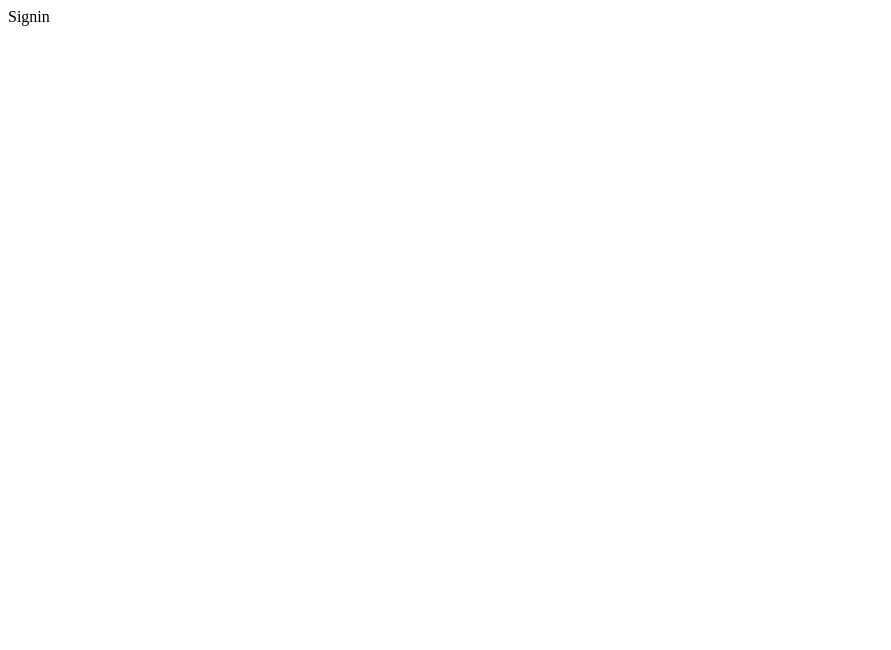
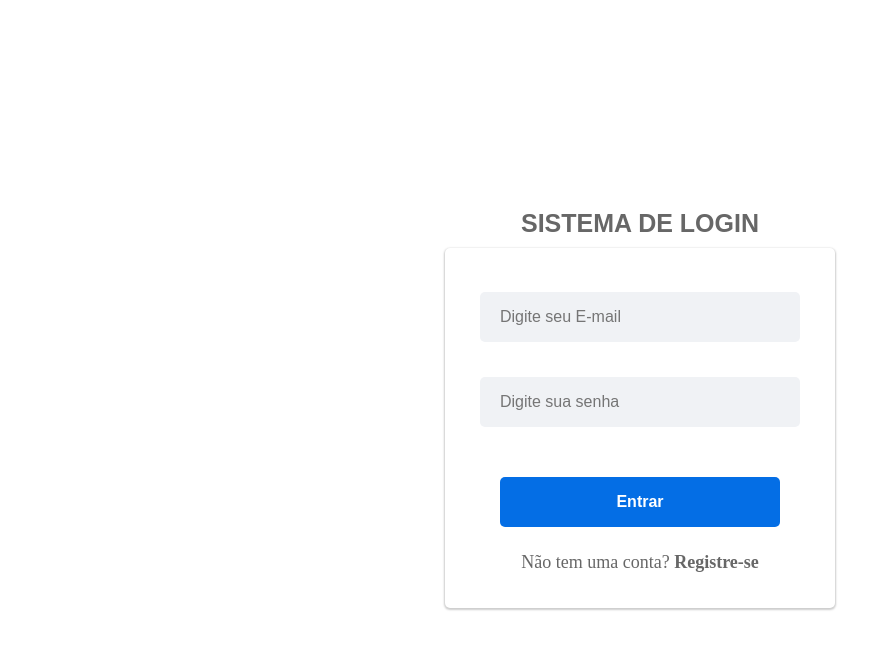
Before and after one commit to JesseChagas/login-system-reactjs-, a React (Create React App) app in the folder sistema-login/: page / in a window 1280 px wide. Shown: the top 650 px of the page, without its empty margins (0-891 px from the left). Built offline with nearby package versions, Linux system fonts and the light colour scheme.

Commit message:
Signin style/index added
a basic style was created for the login screen, along with its index

```diff
--- a/sistema-login/src/components/Button/styles.js
+++ b/sistema-login/src/components/Button/styles.js
@@ -1,15 +1,19 @@
 import styled from "styled-components";
 
 export const Button = styled.button `
-    padding: 16px 20px;
+    padding: 16px 25%;
     outline: none;
     border: none;
     border-radius: 5px;
-    width 100%:
+    width: 80%;
     cursor: pointer;
     background-color: #046ee5;
     color: white;
     font-weight: 600;
     font-size: 16px;
-    max-width: 350px;
+
+    &:hover {
+        background-color: #005eef;
+      }
+
 `;
--- a/sistema-login/src/components/Input/index.js
+++ b/sistema-login/src/components/Input/index.js
@@ -1,10 +1,10 @@
 import React from 'react'
 import * as C from "./styles";
 
-const Input = ({type, placeholder, valve, onChange}) => {
+const Input = ({type, placeholder, value, onChange}) => {
   return (
     <C.Input
-      valve = {valve}
+      value = {value}
       onChange = {onChange}
       type = {type}
       placeholder = {placeholder}
--- a/sistema-login/src/components/Input/styles.js
+++ b/sistema-login/src/components/Input/styles.js
@@ -3,10 +3,15 @@
 export const Input = styled.input`
     outline: none;
     padding: 16px 20px;
-    width: 100%;
+    width: 80%;
     border-radius: 5px;
     font-size: 16px;
+    margin-top: 10px;
 
     background-color: #f0f2f5;
     border: none;
+
+    &:hover {
+        background-color: #d9e4ec;
+      }
     `;
--- a/sistema-login/src/pages/Signin/index.js
+++ b/sistema-login/src/pages/Signin/index.js
@@ -1,9 +1,63 @@
-import React from 'react'
+import React, {useState} from 'react'
+import Input from '../../components/Input';
+import Button from '../../components/button';
+import { Link, useNavigate } from 'react-router-dom';
+import useAuth from '../../hooks/useAuth';
+import * as C from "./styles"
 
 const Signin = () => {
+    const {signin} = useAuth();
+    const navigate = useNavigate();
+
+    const [email, setEmail] = useState("");
+    const [senha, setSenha] = useState("");
+    const [error, setError] = useState("");
+
+    const handleLogin = () => {
+        if (!email | !senha) {
+            setError("Prencha todos os campos")
+            return;
+        }
+
+
+        const res = signin(email, senha);
+
+        if (res) {
+            setError(res);
+            return;
+        }
+
+        navigate("/home");
+    };
+
+
   return (
-    <div>Signin</div>
-  )
-}
+    <C.Container>
+        <C.Label>SISTEMA DE LOGIN</C.Label>
+        <C.Content>
+            <Input
+                type = "email"
+                placeholder = "Digite seu E-mail"
+                value = {email}
+                onChange= {(e) => [setEmail(e.target.value), setError("")]}
+            />
+            <Input
+                type = "password"
+                placeholder = "Digite sua senha"
+                value = {senha}
+                onChange= {(e) => [setSenha(e.target.value), setError("")]}
+            />
+            <C.LabelError>{error}</C.LabelError>
+            <Button Text="Entrar" onClick={handleLogin} />
+            <C.LabelSignup>
+                Não tem uma conta?
+                <C.Strong>
+                    <Link to="/signup"> Registre-se</Link>
+                </C.Strong>
+            </C.LabelSignup>
+        </C.Content>
+    </C.Container>
+  );
+};
 
 export default Signin
--- a/sistema-login/src/pages/Signin/styles.js
+++ b/sistema-login/src/pages/Signin/styles.js
@@ -0,0 +1,56 @@
+import styled from "styled-components";
+
+export const Container = styled.div`
+  display: flex;
+  align-items: center;
+  justify-content: center;
+  flex-direction: column;
+  gap: 10px;
+  height: 100vh;
+`;
+
+export const Content = styled.div`
+  gap: 25px;
+  display: flex;
+  align-items: center;
+  justify-content: center;
+  flex-direction: column;
+  width: 100%;
+  box-shadow: 0 1px 2px 1px #0003;
+  background-color: white;
+  max-width: 350px;
+  padding: 20px;
+  border-radius: 5px;
+  height: 40%;
+`;
+
+export const Label = styled.label`
+  font-size: 25px;
+  font-weight: 600;
+  color: #676767;
+  font-family: 'Arial', 'Helvetica', sans-serif;
+`;
+
+export const LabelSignup = styled.label`
+  font-size: 18px;
+  max-width: 350px;
+  color: #676767;
+`;
+
+export const LabelError = styled.label`
+  font-size: 17px;
+  color: red;
+`;
+
+export const Strong = styled.strong`
+  cursor: pointer;
+
+  a {
+    text-decoration: none;
+    color: #676767;
+  }
+
+  a:hover {
+    color: #046ee5; /* Cor alterada no hover */
+  }
+`;
--- a/sistema-login/src/styles/global.js
+++ b/sistema-login/src/styles/global.js
@@ -1,19 +1,17 @@
 import {createGlobalStyle} from 'styled-components';
 
 const GlobalStyle = createGlobalStyle`
-
-    * {
+  * {
     margin: 0;
     padding: 0;
     box-sizing: border-box;
-   }
+  }
 
-    body {
-        width: 100vw;
-        height: 100vh;
-        background-color: #f0ff2f5
-        font-family: Arial, Helveltica, sans-serif
-    }
+  body {
+    width: 100vw;
+    height: 100vh;
+    background-color: #f0ff2f5;
+    font-family: 'Arial', 'Helvetica', sans-serif;
 `;
 
 export default GlobalStyle
```
